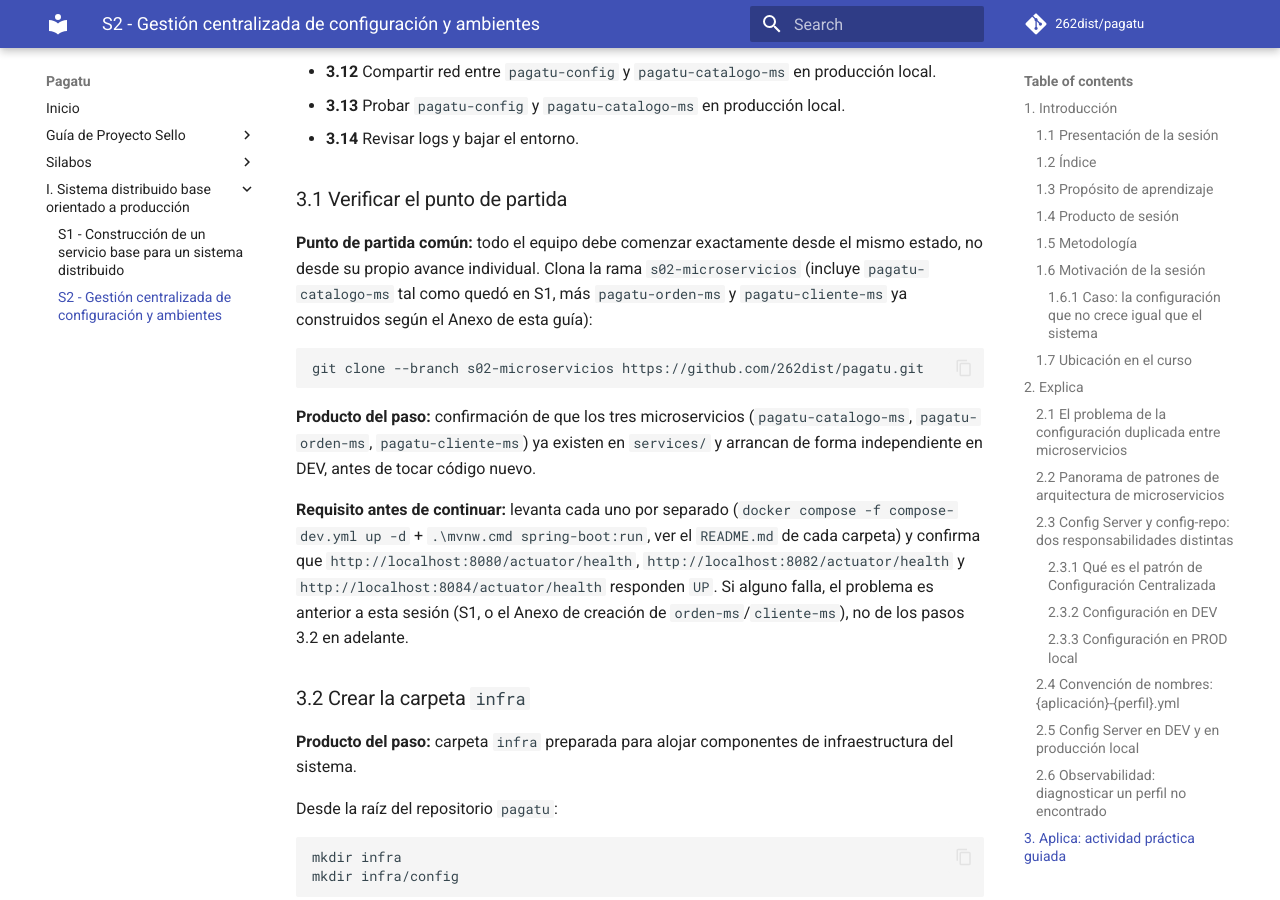
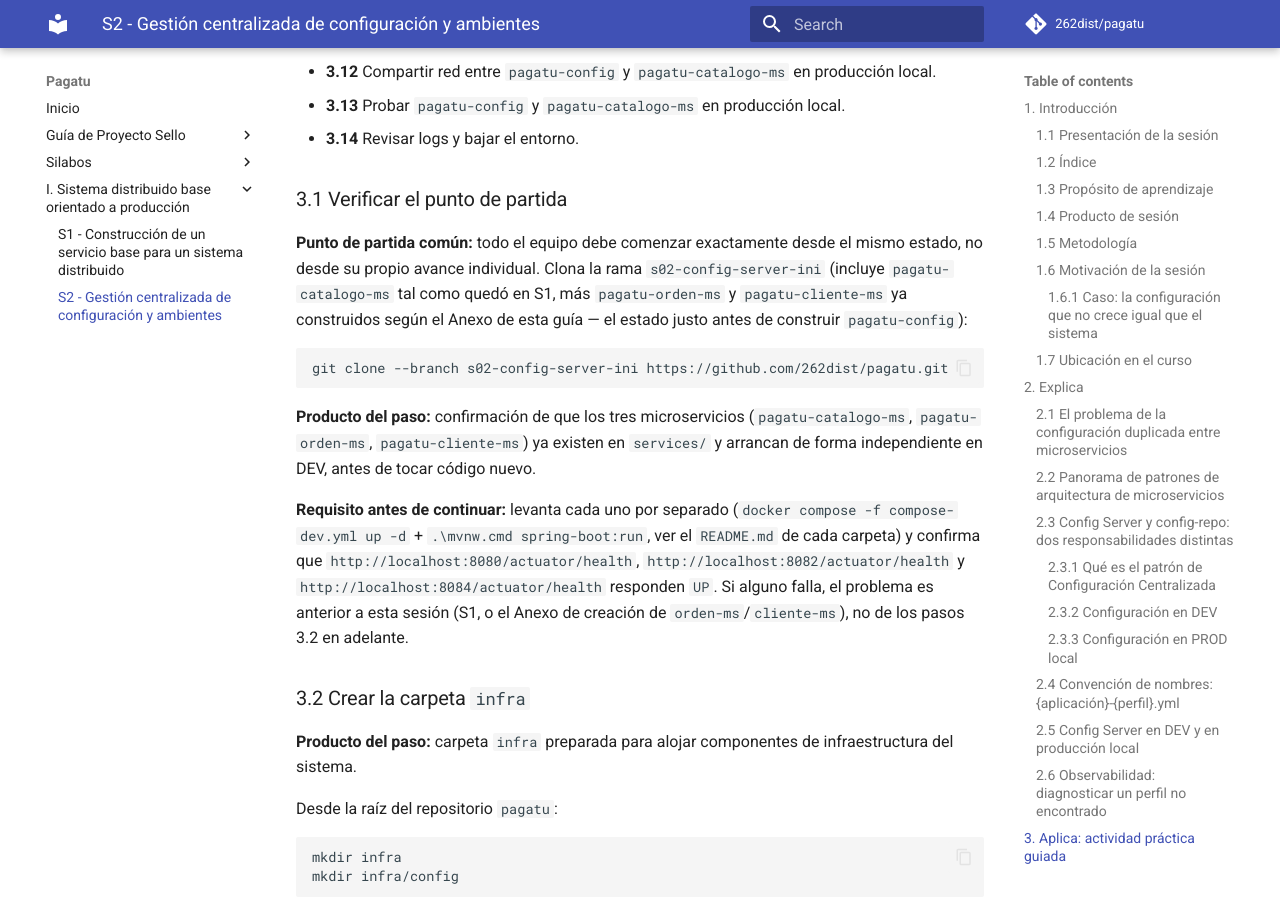
Before and after one commit to rbn-69-cod/pagatu, an MkDocs documentation site: the page built from docs/sesiones/S02_Configuracion_Centralizada_Ambientes.md, in a window 1280 px wide and 900 px high, scrolled down 12711 px. Built offline with MkDocs 1.6.1 and Material for MkDocs 9.7.7, drawn with Linux system fonts in a browser that asks for light colours; comment, search, counter and statistics services are not loaded.

Commit message:
Sesion 2

````diff
--- a/docs/sesiones/S02_Configuracion_Centralizada_Ambientes.md
+++ b/docs/sesiones/S02_Configuracion_Centralizada_Ambientes.md
@@ -380,10 +380,10 @@ Tiempo: 3h.
 
 ### 3.1 Verificar el punto de partida
 
-**Punto de partida común:** todo el equipo debe comenzar exactamente desde el mismo estado, no desde su propio avance individual. Clona la rama `s02-microservicios` (incluye `pagatu-catalogo-ms` tal como quedó en S1, más `pagatu-orden-ms` y `pagatu-cliente-ms` ya construidos según el Anexo de esta guía):
-
-```bash
-git clone --branch s02-microservicios https://github.com/262dist/pagatu.git
+**Punto de partida común:** todo el equipo debe comenzar exactamente desde el mismo estado, no desde su propio avance individual. Clona la rama `s02-config-server-ini` (incluye `pagatu-catalogo-ms` tal como quedó en S1, más `pagatu-orden-ms` y `pagatu-cliente-ms` ya construidos según el Anexo de esta guía — el estado justo antes de construir `pagatu-config`):
+
+```bash
+git clone --branch s02-config-server-ini https://github.com/262dist/pagatu.git
 ```
 
 **Producto del paso:** confirmación de que los tres microservicios (`pagatu-catalogo-ms`, `pagatu-orden-ms`, `pagatu-cliente-ms`) ya existen en `services/` y arrancan de forma independiente en DEV, antes de tocar código nuevo.
````
